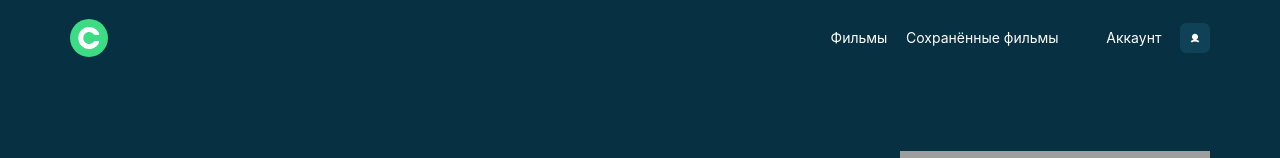
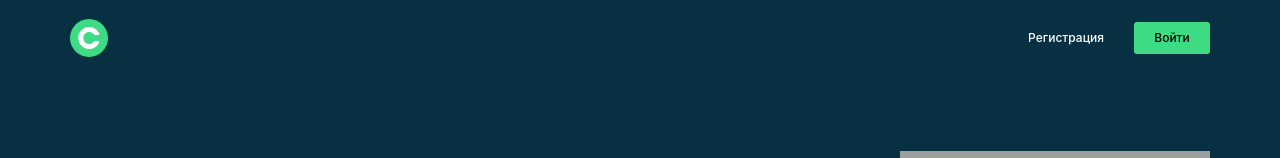
Before and after one commit to MaksimKurkov/movies-explorer-frontend, a React (Create React App) app: page / in a window 1280 px wide. Shown: the top 158 px of the page. Built offline with nearby package versions, Linux system fonts and the light colour scheme; grey boxes are pictures that could not be loaded; the HTML template or start-up script is replaced by a standard one.

Commit message:
Третья проверка

```diff
--- a/src/components/App/App.jsx
+++ b/src/components/App/App.jsx
@@ -13,7 +13,7 @@ import { Footer } from '../Footer/Footer';
 import { useCallback, useState } from 'react';
 
 function App() {
-    const [loggedIn, setLoggedIn] = useState(true);
+    const [loggedIn, setLoggedIn] = useState(false);
     const location = useLocation().pathname;
     const [burgerPopupOpen, setBurgerPopupOpen] = useState(false);
 
--- a/src/components/Header/Header.css
+++ b/src/components/Header/Header.css
@@ -19,6 +19,7 @@
 }
 
 .header__button-signup {
+    text-decoration: none;
     margin: 0;
     padding: 0;
     border: none;
@@ -29,9 +30,19 @@
     font-size: 12px;
     font-weight: 500;
     line-height: 16px;
+    display: flex;
+    justify-content: center;
+    align-items: center;
+}
+
+.header__text-signup {
+    font-size: 12px;
+    font-weight: 500;
+    line-height: 16px;
 }
 
 .header__button-signin {
+    text-decoration: none;
     margin: 0;
     padding: 0;
     border: none;
@@ -40,6 +51,12 @@
     color: #000;
     width: 76px;
     height: 32px;
+    display: flex;
+    justify-content: center;
+    align-items: center;
+}
+
+.header__text-signin {
     font-size: 12px;
     font-weight: 500;
     line-height: 16px;
@@ -56,12 +73,12 @@
         padding: 18px 14px;
     }
 
-    .header__button-signup {
+    .header__text-signup {
         max-width: 64px;
         font-size: 10px;
     }
 
-    .header__button-signin {
+    .header__text-signin {
         width: 54px;
         height: 26px;
         font-size: 10px;
--- a/src/components/Header/Header.jsx
+++ b/src/components/Header/Header.jsx
@@ -9,13 +9,11 @@ function Header() {
                 <img className="header__logo" src={logo} alt="Логотип" />
             </Link>
             <div className="header__button-conteiner">
-                <Link to="/signup">
-                    <button className="header__button-signup">
-                        Регистрация
-                    </button>
+                <Link to="/signup" className="header__button-signup">
+                    <p className="header__text-signup">Регистрация</p>
                 </Link>
-                <Link to="/signin">
-                    <button className="header__button-signin">Войти</button>
+                <Link to="/signin" className="header__button-signin">
+                    <p className="header__text-signin">Войти</p>
                 </Link>
             </div>
         </header>
```
